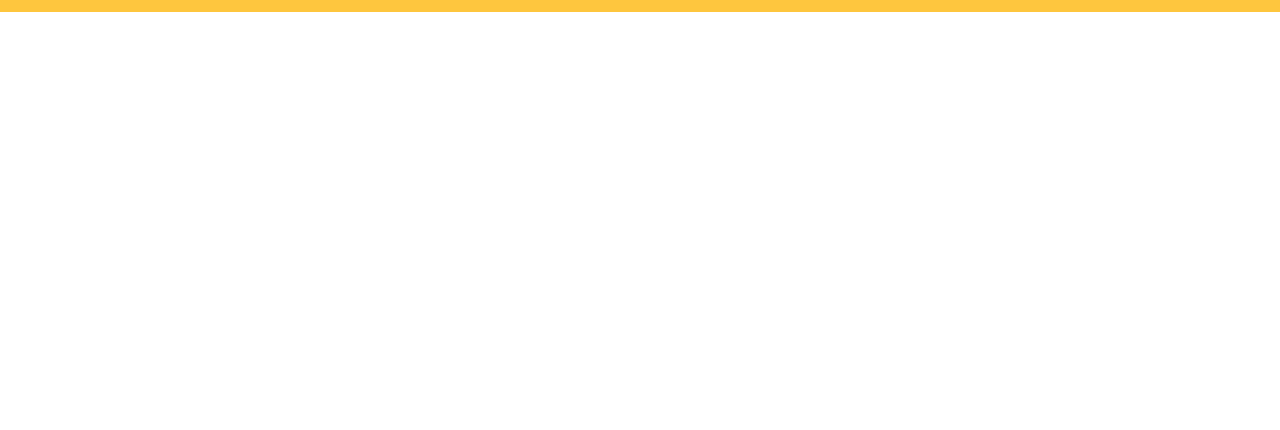
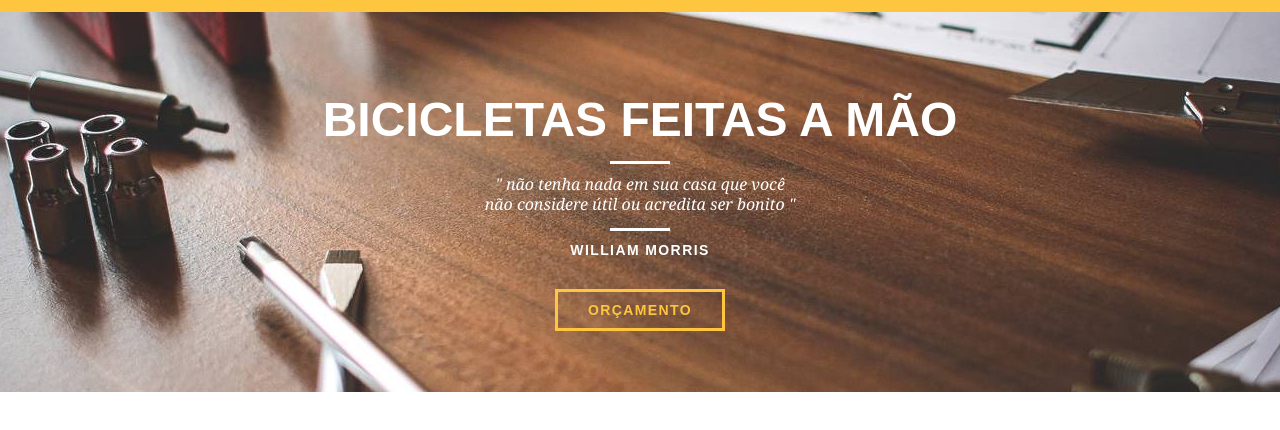
Before and after one commit to JoaoBatistaJr/Web-Design-Completo-Origamid, a plain HTML site: page Web/index.html in a window 1280 px wide. Shown: the part 84-514 px from the top of the page. Drawn offline with Linux system fonts and the light colour scheme.

Commit message:
Adicionando a Introdução

```diff
--- a/Web/css/style.css
+++ b/Web/css/style.css
@@ -2,6 +2,28 @@
 
 body {
     font-family: Arial, Helvetica, sans-serif;
+}
+
+p {
+    font-family: Georgia, 'Times New Roman', Times, serif;
+    font-size: 14px;
+    line-height: 20px;
+}
+
+.btn {
+    border: 3px solid #fec63e;
+    padding: 10px 30px;
+    color: #fec63e;
+    font-size: 14px;
+    line-height: 20px;
+    text-transform: uppercase;
+    font-weight: bold;
+    letter-spacing: .1em;
+}
+
+.btn:hover {
+    color: #fff;
+    border-color: #fff;
 }
 
 
@@ -41,3 +63,48 @@ body {
 
 
 /* Introdução */
+
+.introducao {
+    width: 100%;
+    height: 380px;
+    background: url("../img/bg.jpg") no-repeat center;
+    background-size: cover;
+    margin-top: 96px;
+    text-align: center;
+    padding-top: 80px;
+}
+
+.introducao h1 {
+    font-size: 48px;
+    color: #fff;
+    font-weight: bold;
+    text-transform: uppercase;
+}
+
+.quote-externo {
+    max-width: 320px;
+    margin: 0 auto;
+    margin-bottom: 40px;
+    color: white;
+}
+
+.quote-externo p {
+    font-style: italic;
+}
+
+.quote-externo p::before,
+.quote-externo p::after {
+    content: "";
+    display: block;
+    width: 60px;
+    height: 3px;
+    background: #fff;
+    margin: 14px auto 10px auto;
+}
+
+.quote-externo cite {
+    font-style: normal;
+    font-weight: bold;
+    font-size: 14px;
+    letter-spacing: .1em;
+}
--- a/Web/index.html
+++ b/Web/index.html
@@ -16,7 +16,7 @@
       <a href=" index.html " class=" grid-4 ">
       <img src=" img/bikcraft.svg " alt=" Bikcraft ">
     </a>
-<nav class="grid-12 header_menu ">
+    <nav class=" grid-12 header_menu ">
       <ul>
         <li><a href=" sobre.html ">Sobre</a></li>
         <li><a href=" produtos.html ">Produtos</a></li>
@@ -26,6 +26,17 @@
       </nav>
     </div>
   </header>
+
+  <section class=" introducao ">
+  <div class=" container ">
+    <h1>Bicicletas Feitas a Mão</h1>
+  <blockquote class=" quote-externo ">
+  <p>" não tenha nada em sua casa que você não considere útil ou acredita ser bonito "</p>
+  <cite>WILLIAM MORRIS</cite>
+  </blockquote>
+  <a href=" produtos.html " class=" btn ">Orçamento</a>
+  </div>
+</section>
 </body>
 
 </html>
```
Lines whose indentation alone changed are shown as unchanged.
